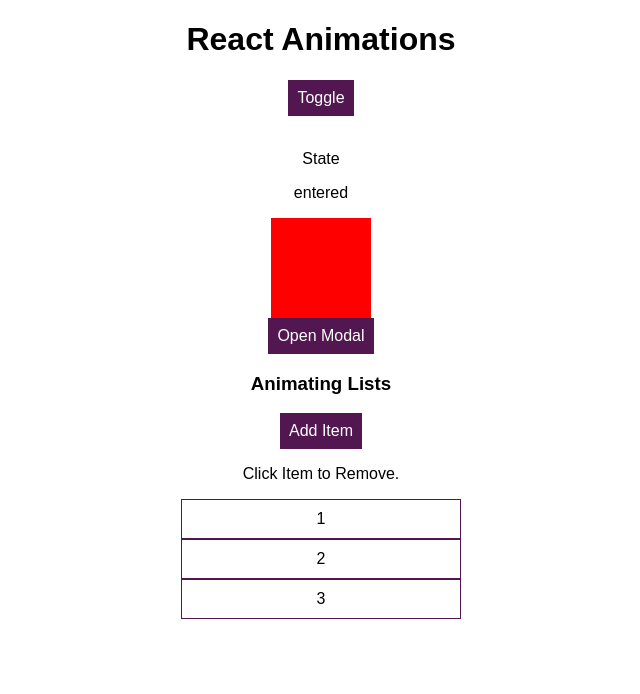
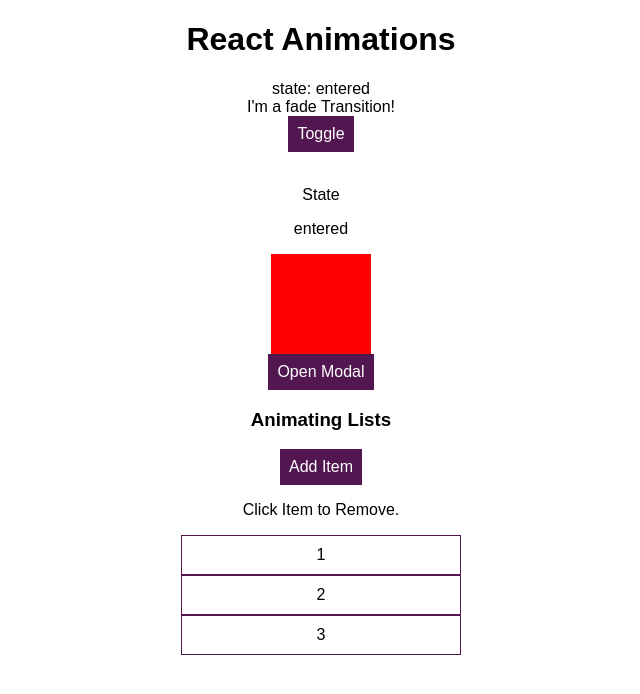
Before and after one commit to aafaq-cloud/animating-react-apps, a React (Create React App) app: page / in a window 1280 px wide. Both pictures are taken after a click on the button "Toggle". Shown: the top 694 px of the page, without its empty margins (319-959 px from the left). Built offline with nearby package versions, Linux system fonts and the light colour scheme.

Commit message:
add fade component to play transition in react

```diff
--- a/src/App.js
+++ b/src/App.js
@@ -7,6 +7,7 @@ import './App.css';
 import Modal from './components/Modal/Modal';
 import Backdrop from './components/Backdrop/Backdrop';
 import List from './components/List/List';
+import Fade from './components/UI/Fade';
 
 class App extends Component {
   state = {
@@ -26,6 +27,9 @@ class App extends Component {
     return (
       <div className="App">
         <h1>React Animations</h1>
+
+        <Fade inProp={this.state.showBlock} />
+
         <button
           className="Button"
           onClick={() =>
--- /dev/null
+++ b/src/components/UI/Fade.js
@@ -0,0 +1,40 @@
+import { Transition } from 'react-transition-group';
+import { useRef } from 'react';
+
+const duration = 1000;
+
+const defaultStyle = {
+  transition: `opacity ${duration}ms ease-in-out`,
+  opacity: 1,
+};
+
+const transitionStyles = {
+  entering: { opacity: 1 },
+  entered: { opacity: 1 },
+  exiting: { opacity: 0 },
+  exited: { opacity: 0 },
+};
+
+function Fade({ inProp }) {
+  const nodeRef = useRef(null);
+  return (
+    <Transition nodeRef={nodeRef} in={inProp} timeout={duration}>
+      {state => (
+        <div>
+          state: {state}
+          <div
+            ref={nodeRef}
+            style={{
+              ...defaultStyle,
+              ...transitionStyles[state],
+            }}
+          >
+            I'm a fade Transition!
+          </div>
+        </div>
+      )}
+    </Transition>
+  );
+}
+
+export default Fade;
```
